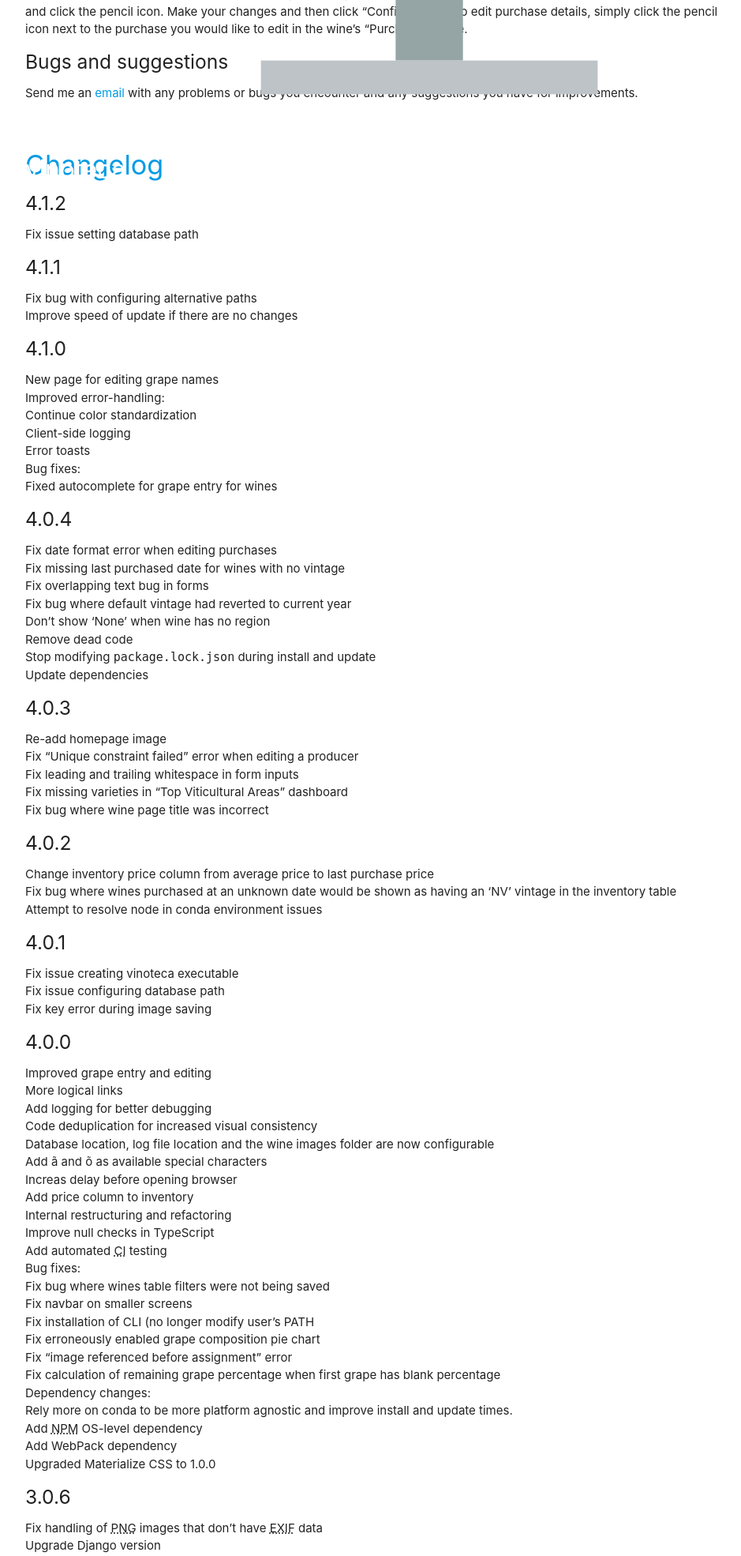
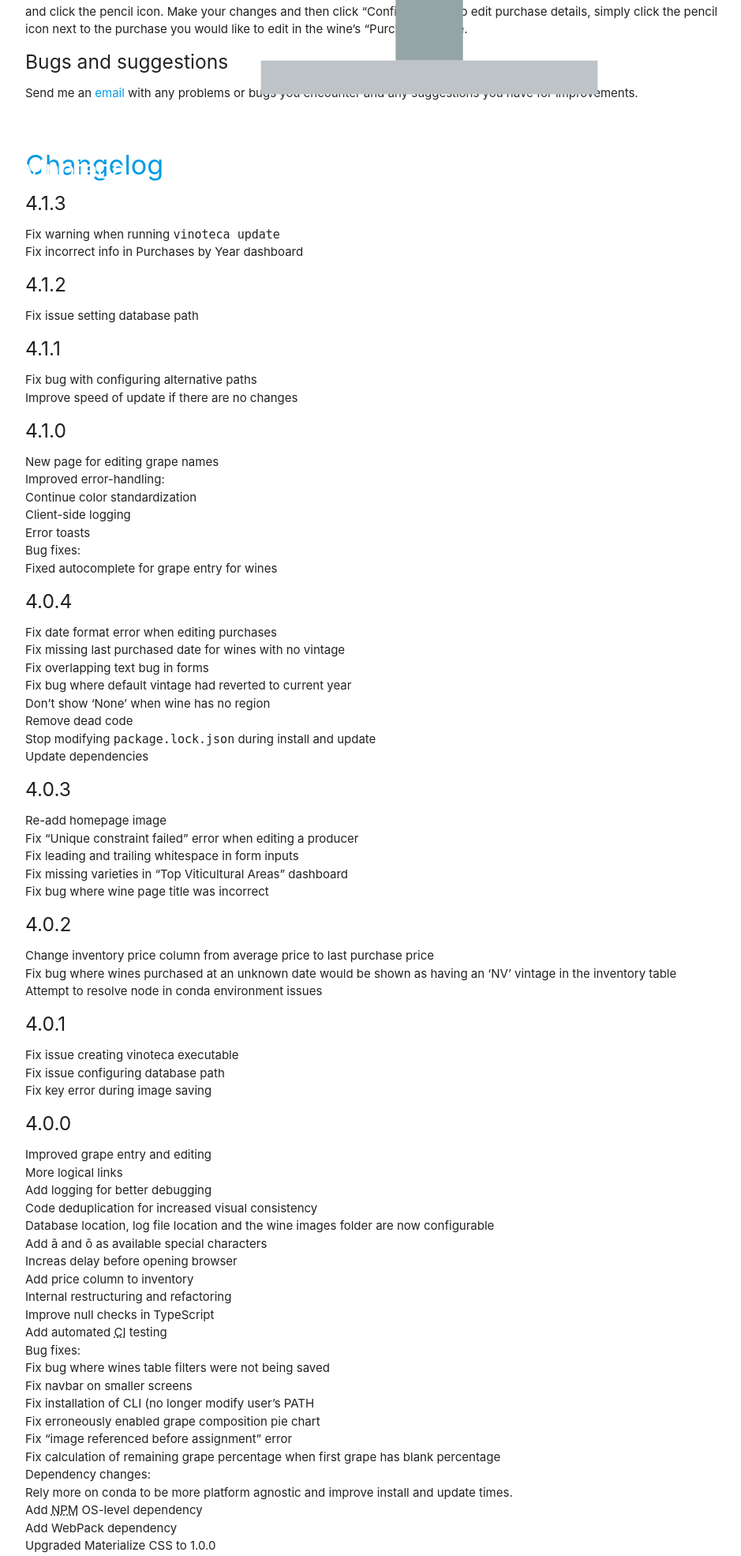
Before and after one commit to threecgreen/vinoteca, a Django app: page /about/ in a window 1280 px wide. Shown: the part 862-2832 px from the top of the page at 79% size, without its empty margins (160-1099 px from the left). Run offline with Django 3.2, Linux system fonts and the light colour scheme; parts of the project's set-up code (start-up, migrations or seed data) failed here and were passed over; some libraries are stand-ins or nearby versions.

Commit message:
Fix update script warning

```diff
--- a/vinoteca/templates/about.html
+++ b/vinoteca/templates/about.html
@@ -55,6 +55,12 @@
     <br>
 
     <h4><a class="page-link" name="changelog">Changelog</a></h4>
+
+    <h5>4.1.3</h5>
+    <ul class="bullets">
+      <li>Fix warning when running <code>vinoteca update</code></li>
+      <li>Fix incorrect info in Purchases by Year dashboard</li>
+    </ul>
 
     <h5>4.1.2</h5>
     <ul class="bullets">
```
Also changed, not shown: 1 other file.
